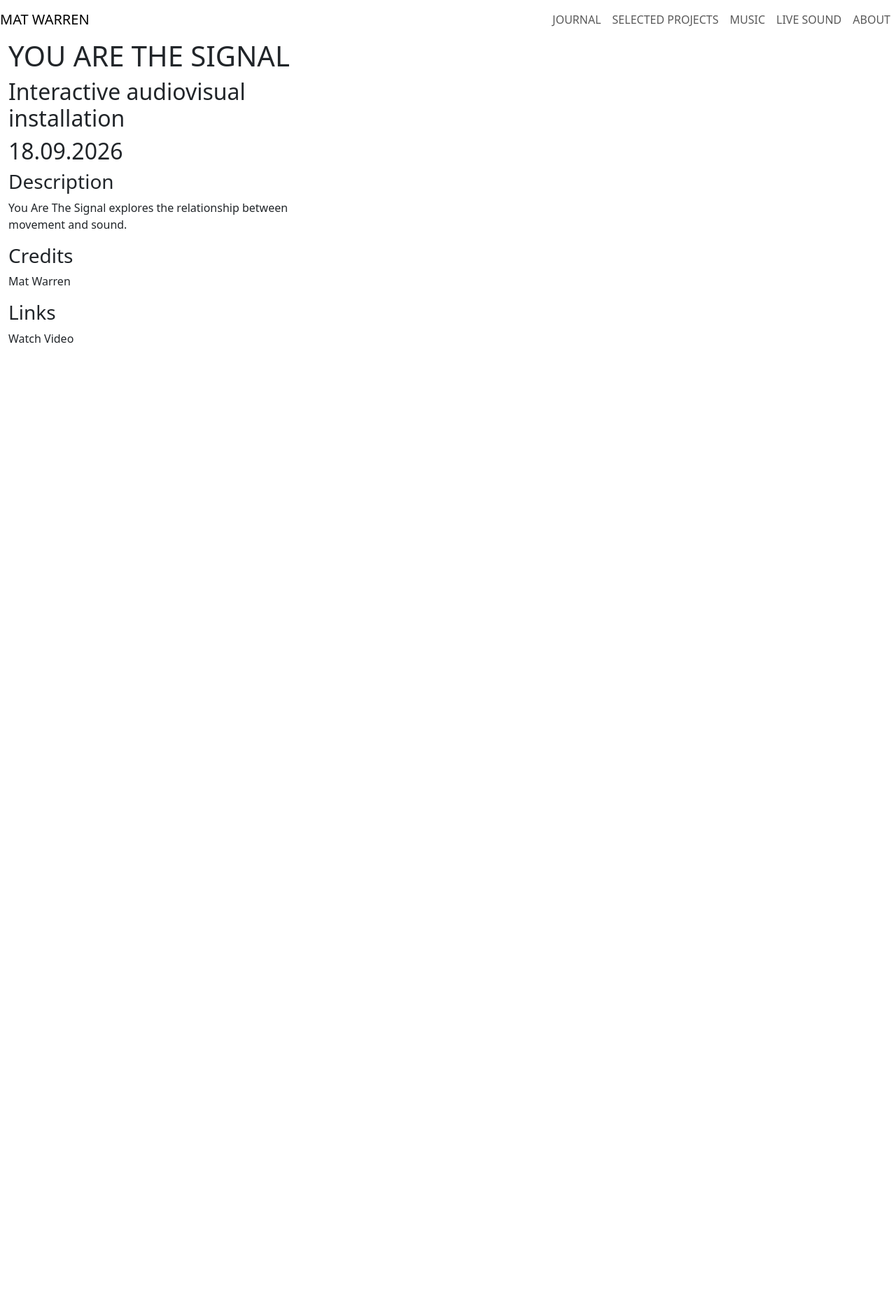
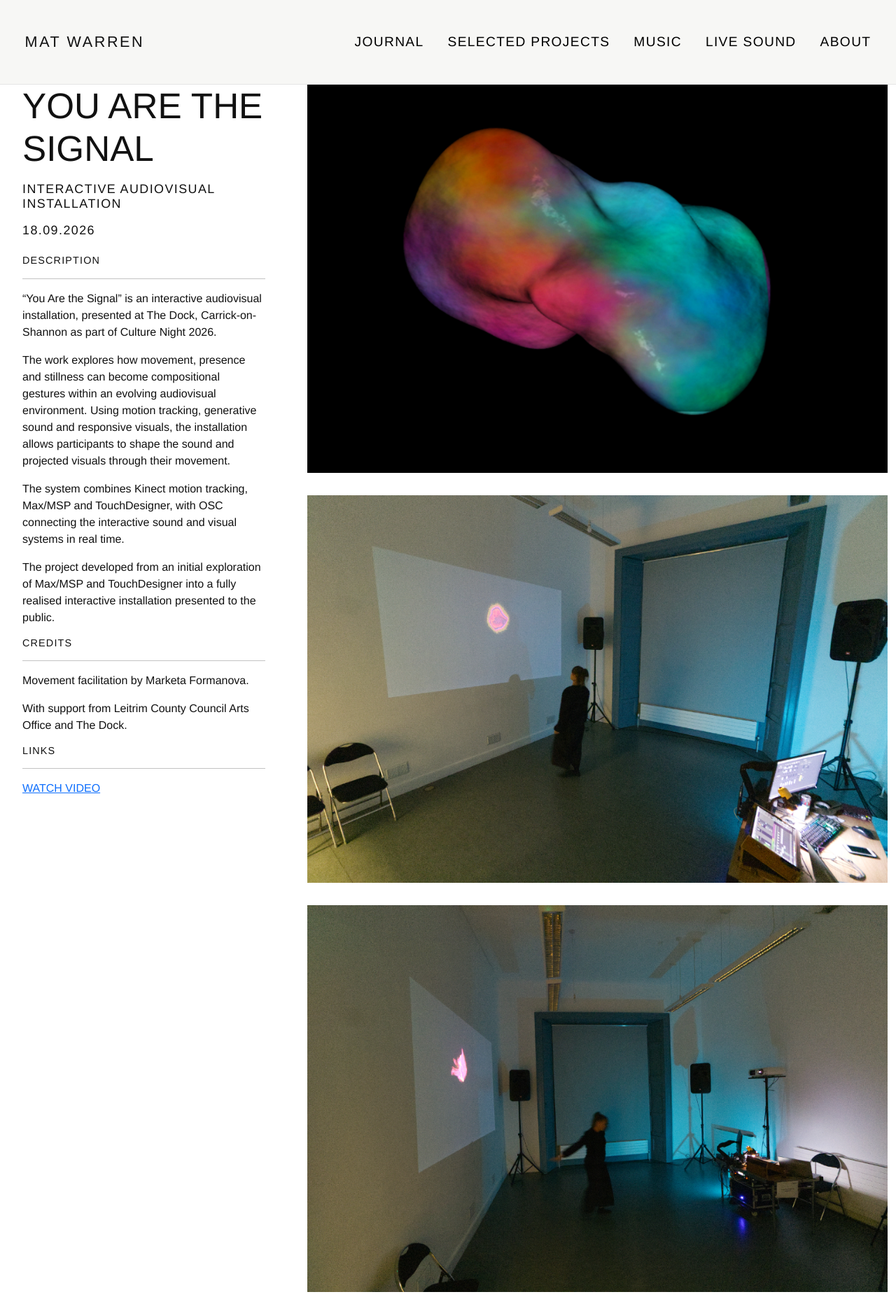
Before and after one commit to astro-mat/MatWarrenWebsite_Jekyll, a Jekyll site: the page built from _projects/yats.md, in a window 1280 px wide. Shown: the top 1877 px of the page at 70% size. Built offline with Jekyll 4.4.1, drawn with Linux system fonts in a browser that asks for light colours; before the commit the page ends 1174 px from its top, so only the background shows below that.

Commit message:
added pages

```diff
--- a/_includes/navbar.html
+++ b/_includes/navbar.html
@@ -2,7 +2,7 @@
 
     <nav class="navbar navbar-expand-lg">
 
-        <a class="navbar-brand" href="../index.html">
+        <a class="navbar-brand" href="{{ '/' | relative_url }}">
             MAT WARREN
         </a>
 
@@ -18,31 +18,31 @@
             <ul class="navbar-nav ms-auto">
 
                 <li class="nav-item">
-                    <a class="nav-link" href="../index.html" data-filter="all">
+                    <a class="nav-link" href="{{ '/' | relative_url }}" data-filter="all">
                         JOURNAL
                     </a>
                 </li>
 
                 <li class="nav-item">
-                    <a class="nav-link" href="../index.html?filter=selected-projects" data-filter="selected-projects">
+                    <a class="nav-link" href="{{ '/' | relative_url }}" data-filter="selected-projects">
                         SELECTED PROJECTS
                     </a>
                 </li>
 
                 <li class="nav-item">
-                    <a class="nav-link" href="../index.html?filter=music" data-filter="music">
+                    <a class="nav-link" href="{{ '/' | relative_url }}" data-filter="music">
                         MUSIC
                     </a>
                 </li>
 
                 <li class="nav-item">
-                    <a class="nav-link" href="../index.html?filter=live-sound" data-filter="live-sound">
+                    <a class="nav-link" href="{{ '/' | relative_url }}" data-filter="live-sound">
                         LIVE SOUND
                     </a>
                 </li>
 
                 <li class="nav-item">
-                    <a class="nav-link" href="../about.html">
+                    <a class="nav-link" href="{{ '/about/' | relative_url }}">
                         ABOUT
                     </a>
                 </li>
--- a/_layouts/project.html
+++ b/_layouts/project.html
@@ -1,29 +1,96 @@
----
-layout: default
----
+<!DOCTYPE html>
+<html lang="en">
+
+<head>
+    <meta charset="UTF-8">
+    <meta name="viewport" content="width=device-width, initial-scale=1.0">
+
+    <title>{{ page.title }}</title>
+
+    <link rel="stylesheet" href="https://cdn.jsdelivr.net/npm/bootstrap@5.3.3/dist/css/bootstrap.min.css">
+
+    <link rel="stylesheet" href="/css/grid.css">
+    <link rel="stylesheet" href="/css/project.css">
+    <link rel="stylesheet" href="/css/style.css">
+
+</head>
+
+<body>
+    {% include navbar.html %}
+
+
 
     <main class="project-page container-fluid">
 
         <div class="row">
 
             <div class="col-lg-4 project-sidebar">
-
                 <h1>{{ page.title }}</h1>
 
-            <h2>{{ page.subtitle }}</h2>
+                <h2 class="my-3">{{ page.subtitle }}</h2>
 
                 <h2>{{ page.date | date: "%d.%m.%Y" }}</h2>
+
+                <div class="mt-4">
 
                     {{ content }}
 
                 </div>
 
+
+            </div>
+
+
+            <!-- <div class="col-lg-8 project-images">
+
+                <img src="../images/YATS_Image_1.jpg" alt="Project Image 1">
+                <img src="../images/YATS_1.jpg" alt="Project Image 2">
+                <img src="../images/YATS_2.jpg" alt="Project Image 3">
+                <img src="../images/YATS_3.jpg" alt="Project Image 4">
+                <iframe src="https://www.youtube.com/embed/7aS32M5_avM?si=ri27nm_dXiefKaZV" title="YouTube video player" frameborder="0" allow="accelerometer; autoplay; clipboard-write; encrypted-media; gyroscope; picture-in-picture; web-share" referrerpolicy="strict-origin-when-cross-origin" allowfullscreen></iframe>
+
+            </div> -->
+
             <div class="col-lg-8 project-images">
 
-            {{ page.gallery }}
+                {% for image in page.images %}
+
+                    <img src="{{ image }}" alt="Project Image">
+
+                {% endfor %}
+
+                {% if page.youtube %}
+
+                    <iframe src="{{ page.youtube }}" title="YouTube video player" frameborder="0" allow="accelerometer; autoplay; clipboard-write; encrypted-media; gyroscope; picture-in-picture; web-share" referrerpolicy="strict-origin-when-cross-origin" allowfullscreen></iframe>
+                    </iframe>
+
+                {% endif %}
 
             </div>
 
         </div>
 
     </main>
+
+
+
+
+    <footer class="site-footer">
+
+        <hr>
+
+        <div class="container">
+            <p>© Mat Warren</p>
+        </div>
+
+    </footer>
+
+</body>
+
+
+<script src="https://cdn.jsdelivr.net/npm/bootstrap@5.3.3/dist/js/bootstrap.bundle.min.js"></script>
+<script src="../js/grid.js"></script>
+
+</body>
+
+</html>
--- a/_projects/yats.md
+++ b/_projects/yats.md
@@ -3,18 +3,36 @@ layout: project
 title: YOU ARE THE SIGNAL
 permalink: /projects/yats/
 subtitle: Interactive audiovisual installation
-thumbnail: /images/YATS_1.jpg
+thumbnail: /images/YATS_Image_1.jpg
 date: 2026-09-18
+categories:
+  - selected-projects
+tile_size: large
+images:
+  - /images/YATS_Image_1.jpg
+  - /images/YATS_1.jpg
+  - /images/YATS_2.jpg
+  - /images/YATS_3.jpg
+youtube: https://www.youtube.com/embed/7aS32M5_avM
+
 ---
 
 ### Description
+---
+“You Are the Signal” is an interactive audiovisual installation, presented at The Dock, Carrick-on-Shannon as part of Culture Night 2026.
 
-You Are The Signal explores the relationship between movement and sound.
+The work explores how movement, presence and stillness can become compositional gestures within an evolving audiovisual environment. Using motion tracking, generative sound and responsive visuals, the installation allows participants to shape the sound and projected visuals through their movement.
+
+The system combines Kinect motion tracking, Max/MSP and TouchDesigner, with OSC connecting the interactive sound and visual systems in real time.
+
+The project developed from an initial exploration of Max/MSP and TouchDesigner into a fully realised interactive installation presented to the public.
 
 ### Credits
+---
+Movement facilitation by Marketa Formanova.
 
-Mat Warren
+With support from Leitrim County Council Arts Office and The Dock.
 
 ### Links
-
-Watch Video
+---
+[WATCH VIDEO](https://www.youtube.com/watch?v=7aS32M5_avM)
```
Also changed, not shown: _projects/freakzone270926.md (added, +23 -0 lines), about.html (added, +182 -0 lines), index.md (+7 -22 lines), 5 other files. Lines whose indentation alone changed are shown as unchanged.
